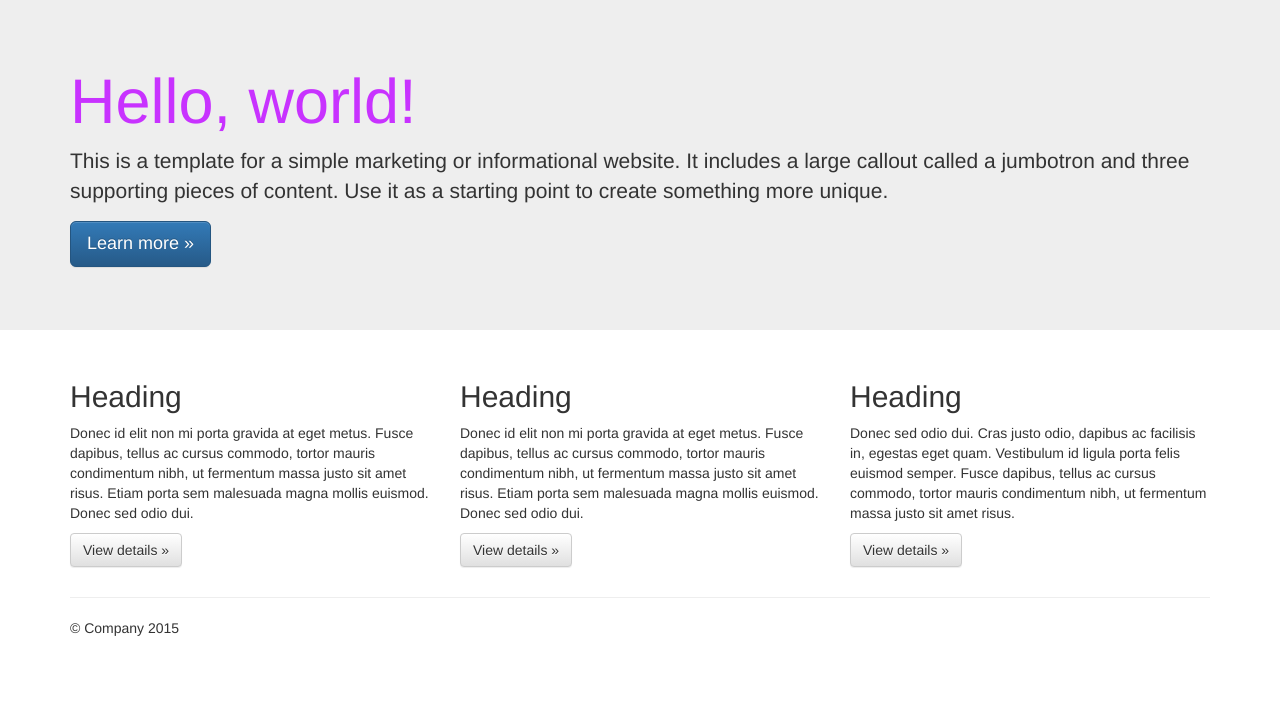
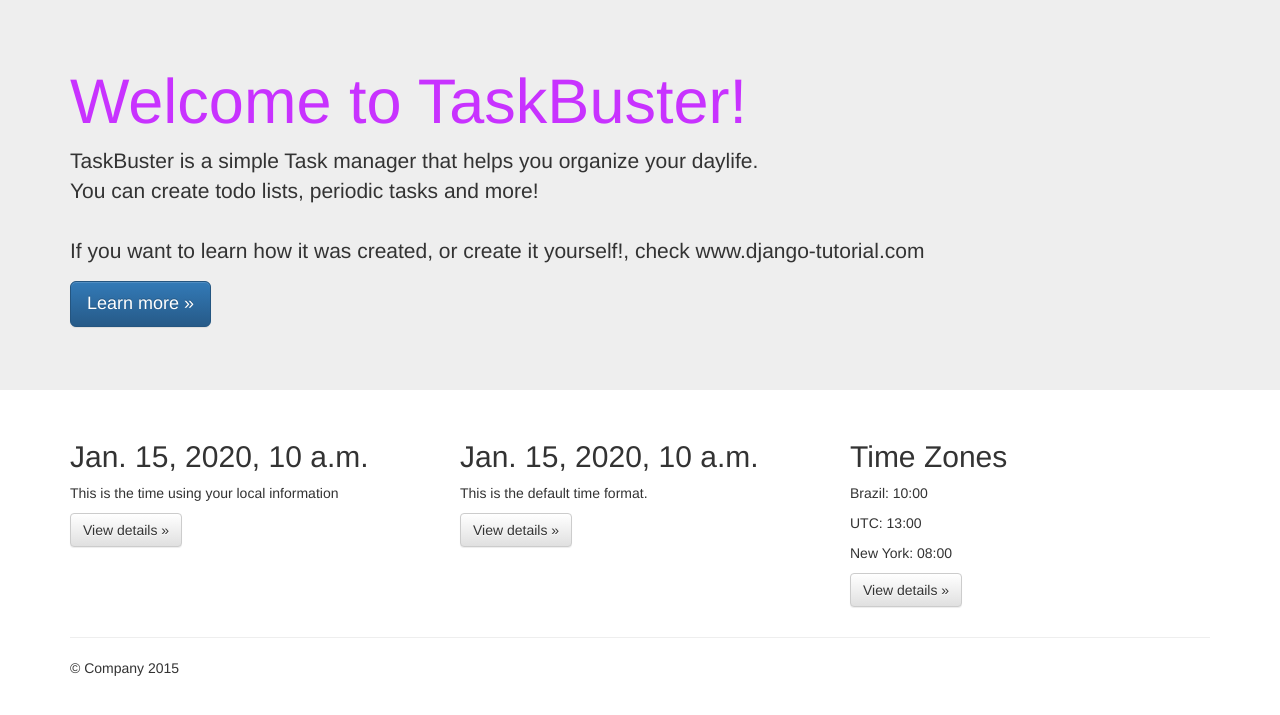
Before and after one commit to canazava/taskbuster_project, a Django app: template taskbuster/templates/taskbuster/index.html in a window 1280 px wide. Shown: the part 51-766 px from the top of the page. Run offline with Django 3.2, Linux system fonts and the light colour scheme; the template is opened without the code that fills it: most values are stand-ins (such as "Sample title", 1, 10 or a date in 2020); some libraries are stand-ins or nearby versions.

Commit message:
Internationalizations and localization

```diff
--- a/requirements/base.txt
+++ b/requirements/base.txt
@@ -1 +1,2 @@
 Django==1.8.6
+pytz==2015.7
--- a/requirements/testing.txt
+++ b/requirements/testing.txt
@@ -1,2 +1,3 @@
 -r base.txt
 selenium==2.48.0
+coverage==4.0.2
--- a/taskbuster/templates/base.html
+++ b/taskbuster/templates/base.html
@@ -8,6 +8,8 @@
         <meta charset="utf-8">
         <meta http-equiv="X-UA-Compatible" content="IE=edge,chrome=1">
         <title>{% block head_title %}{% endblock %}</title>
+        <link rel="shortcut icon" href="{% static 'favicon.ico' %}"
+          type="image/x-icon">
         <meta name="description" content="">
         <meta name="viewport" content="width=device-width, initial-scale=1">
 
@@ -25,10 +27,13 @@
 
         <script src="{% static 'js/vendor/modernizr-2.8.3-respond-1.4.2.min.js' %}"></script>
     </head>
+    {% block head_css %}{% endblock %}
+    {% block head_javascript %}{% endblock %}
     <body>
         <!--[if lt IE 8]>
             <p class="browserupgrade">You are using an <strong>outdated</strong> browser. Please <a href="http://browsehappy.com/">upgrade your browser</a> to improve your experience.</p>
         <![endif]-->
+    {% block navbar %}
     <nav class="navbar navbar-inverse navbar-fixed-top" role="navigation">
       <div class="container">
         <div class="navbar-header">
@@ -53,35 +58,10 @@
         </div><!--/.navbar-collapse -->
       </div>
     </nav>
+    {% endblock %}
 
     <!-- Main jumbotron for a primary marketing message or call to action -->
-    <div class="jumbotron">
-      <div class="container">
-        <h1>Hello, world!</h1>
-        <p>This is a template for a simple marketing or informational website. It includes a large callout called a jumbotron and three supporting pieces of content. Use it as a starting point to create something more unique.</p>
-        <p><a class="btn btn-primary btn-lg" href="#" role="button">Learn more &raquo;</a></p>
-      </div>
-    </div>
-
-    <div class="container">
-      <!-- Example row of columns -->
-      <div class="row">
-        <div class="col-md-4">
-          <h2>Heading</h2>
-          <p>Donec id elit non mi porta gravida at eget metus. Fusce dapibus, tellus ac cursus commodo, tortor mauris condimentum nibh, ut fermentum massa justo sit amet risus. Etiam porta sem malesuada magna mollis euismod. Donec sed odio dui. </p>
-          <p><a class="btn btn-default" href="#" role="button">View details &raquo;</a></p>
-        </div>
-        <div class="col-md-4">
-          <h2>Heading</h2>
-          <p>Donec id elit non mi porta gravida at eget metus. Fusce dapibus, tellus ac cursus commodo, tortor mauris condimentum nibh, ut fermentum massa justo sit amet risus. Etiam porta sem malesuada magna mollis euismod. Donec sed odio dui. </p>
-          <p><a class="btn btn-default" href="#" role="button">View details &raquo;</a></p>
-       </div>
-        <div class="col-md-4">
-          <h2>Heading</h2>
-          <p>Donec sed odio dui. Cras justo odio, dapibus ac facilisis in, egestas eget quam. Vestibulum id ligula porta felis euismod semper. Fusce dapibus, tellus ac cursus commodo, tortor mauris condimentum nibh, ut fermentum massa justo sit amet risus.</p>
-          <p><a class="btn btn-default" href="#" role="button">View details &raquo;</a></p>
-        </div>
-      </div>
+    {% block content %}{% endblock %}
 
       <hr>
 
@@ -104,5 +84,6 @@
             r.parentNode.insertBefore(e,r)}(window,document,'script','ga'));
             ga('create','UA-XXXXX-X','auto');ga('send','pageview');
         </script>
+        {% block footer_javascript %}{% endblock %}
     </body>
 </html>
--- a/taskbuster/templates/taskbuster/index.html
+++ b/taskbuster/templates/taskbuster/index.html
@@ -1,2 +1,40 @@
-{% extends "base.html" %}
-{% block head_title %}TaskBuster Django Tutorial{% endblock %}
+  {% extends "base.html" %}
+  {% load i18n %}
+  {% load l10n %}
+  {% load tz %}
+  {% block head_title %}TaskBuster Django Tutorial{% endblock %}
+
+
+  {% block content %}
+  <div class="jumbotron">
+      <div class="container">
+          <h1>{% trans "Welcome to TaskBuster!"%}</h1>
+          <p>{% blocktrans %}TaskBuster is a simple Task manager that helps you organize your daylife. </br> You can create todo lists, periodic tasks and more! </br></br> If you want to learn how it was created, or create it yourself!, check www.django-tutorial.com{% endblocktrans %}</p>
+          <p><a class="btn btn-primary btn-lg" role="button">Learn more &raquo;</a></p>
+        </div>
+      </div>
+  </div>
+
+      <div class="container">
+        <!-- Example row of columns -->
+        <div class="row">
+          <div class="col-md-4">
+        <h2 id="local-date">{{today}}</h2>
+        <p>This is the time using your local information </p>
+        <p><a class="btn btn-default" href="#" role="button">View details &raquo;</a></p>
+  </div>
+  <div class="col-md-4">
+        <h2 id="non-local-date">{{today|unlocalize}}</h2>
+        <p>This is the default time format.</p>
+        <p><a class="btn btn-default" href="#" role="button">View details &raquo;</a></p>
+  </div>
+          <div class="col-md-4">
+      <h2>Time Zones</h2>
+      <p> Brazil: <span id="time-br">{{now|time:"H:i"}}</span></p>
+      <p> UTC: <span id="time-utc">{{now|utc|time:"H:i"}}</span></p>
+      <p> New York: <span id="time-ny">
+             {{now|timezone:"America/New_York"|time:"H:i"}}</span></p>
+      <p><a class="btn btn-default" href="#" role="button">View details &raquo;</a></p>
+  </div>
+        </div>
+  {% endblock %}
--- a/taskbuster/test.py
+++ b/taskbuster/test.py
@@ -1,14 +1,17 @@
 # -*- coding: utf-8 -*-
 from django.test import TestCase
 from django.core.urlresolvers import reverse
+from django.utils.translation import activate
 
 
 class TestHomePage(TestCase):
 
     def test_uses_index_template(self):
+        activate('en')
         response = self.client.get(reverse("home"))
         self.assertTemplateUsed(response, "taskbuster/index.html")
 
     def test_uses_base_template(self):
+        activate('en')
         response = self.client.get(reverse("home"))
         self.assertTemplateUsed(response, "base.html")
--- a/taskbuster/urls.py
+++ b/taskbuster/urls.py
@@ -13,11 +13,19 @@ Including another URLconf
     1. Add an import:  from blog import urls as blog_urls
     2. Add a URL to urlpatterns:  url(r'^blog/', include(blog_urls))
 """
+# -*- coding: utf-8 -*-
 from django.conf.urls import include, url
 from django.contrib import admin
-from .views import home
+from django.conf.urls.i18n import i18n_patterns
+from .views import home, home_files
+
 
 urlpatterns = [
+    url(r'^(?P<filename>(robots.txt)|(humans.txt))$',
+        home_files, name='home-files'),
+]
+
+urlpatterns += i18n_patterns(
+    url(r'^$', home, name='home'),
     url(r'^admin/', include(admin.site.urls)),
-    url(r'^$', home, name='home'),
-]
+)
```
Also changed, not shown: functional_tests/test_all_users.py (+37 -0 lines), taskbuster/settings/base.py (+12 -1 lines), taskbuster/templates/humans.txt (+4 -9 lines), taskbuster/views.py (+9 -1 lines), taskbuster/locale/pt-br/LC_MESSAGES/django.po (added), 1 other file.
